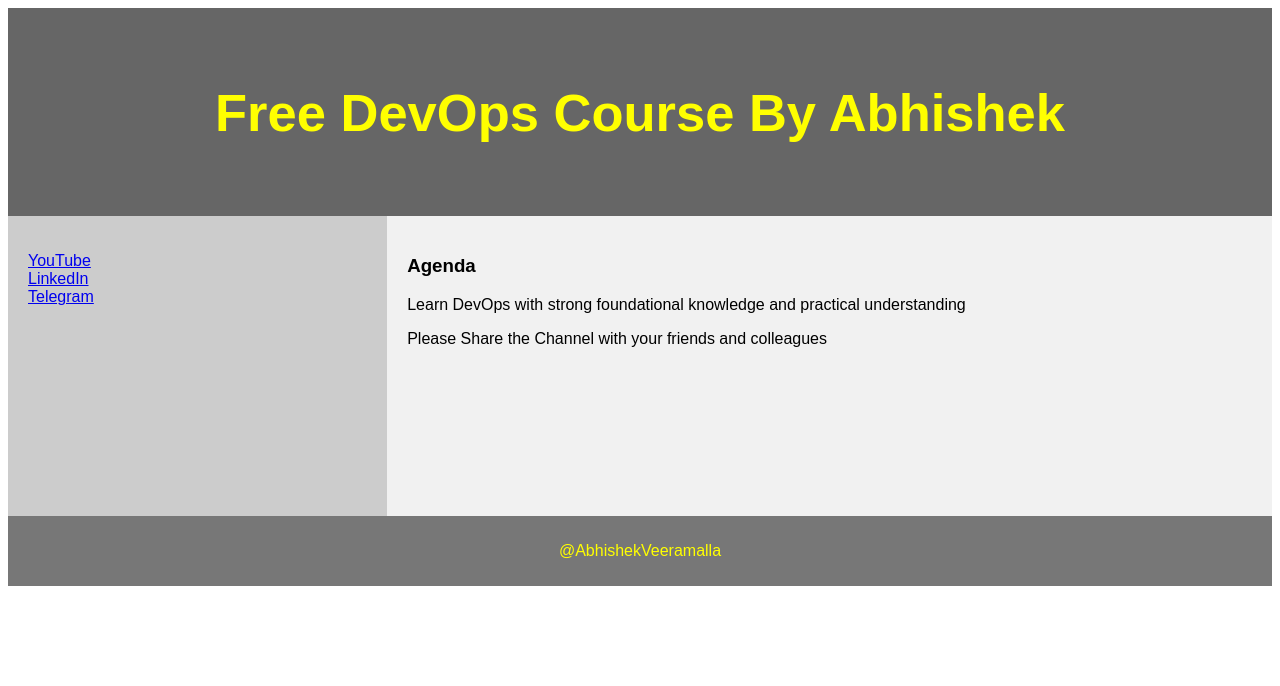
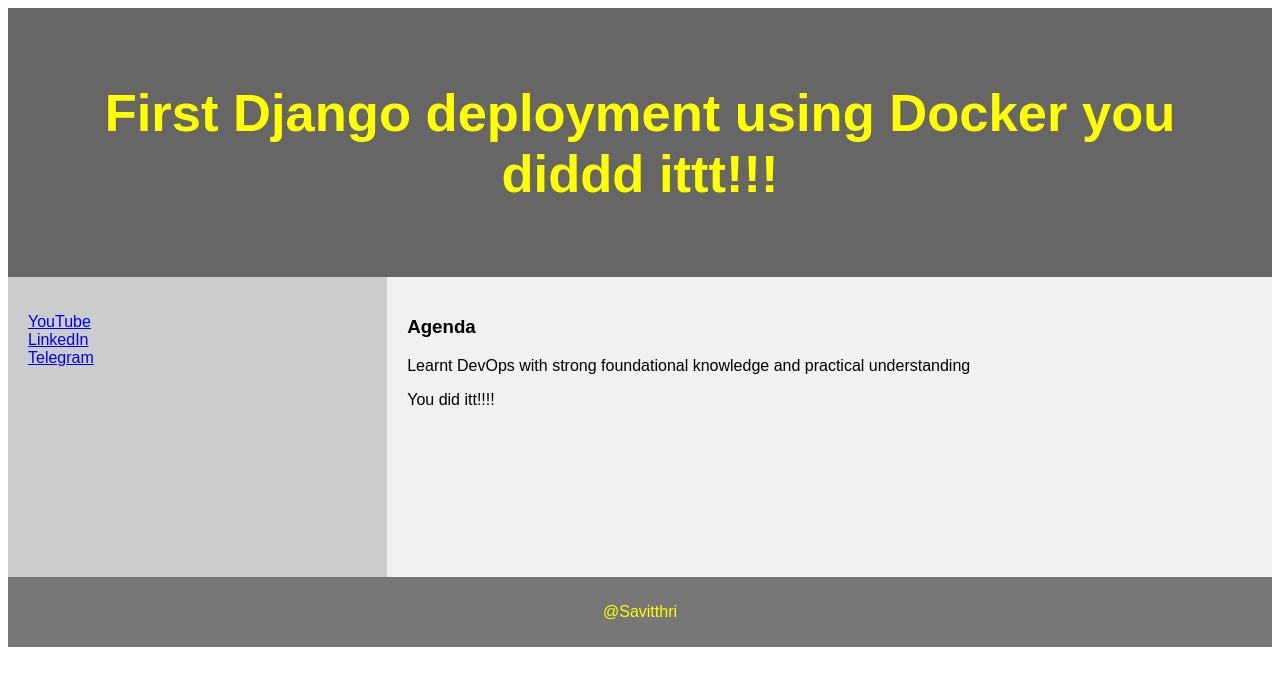
Before and after one commit to Savithri0608/Docker-django, a Django app: page /demo/ in a window 1280 px wide. Shown: the top 686 px of the page. Run offline with Django 4.2, Linux system fonts and the light colour scheme.

Commit message:
Update demo_site.html

```diff
--- a/Python_web_app/devops/demo/templates/demo_site.html
+++ b/Python_web_app/devops/demo/templates/demo_site.html
@@ -74,7 +74,7 @@ footer {
 
 
 <header>
-  <h2>Free DevOps Course By Abhishek</h2>
+  <h2>First Django deployment using Docker you diddd ittt!!!</h2>
 </header>
 
 <section>
@@ -88,13 +88,13 @@ footer {
 
   <article>
     <h1>Agenda</h1>
-    <p>Learn DevOps with strong foundational knowledge and practical understanding</p>
-    <p>Please Share the Channel with your friends and colleagues</p>
+    <p>Learnt DevOps with strong foundational knowledge and practical understanding</p>
+    <p>You did itt!!!!</p>
   </article>
 </section>
 
 <footer>
-  <p>@AbhishekVeeramalla</p>
+  <p>@Savitthri</p>
 </footer>
 
 </body>
```
